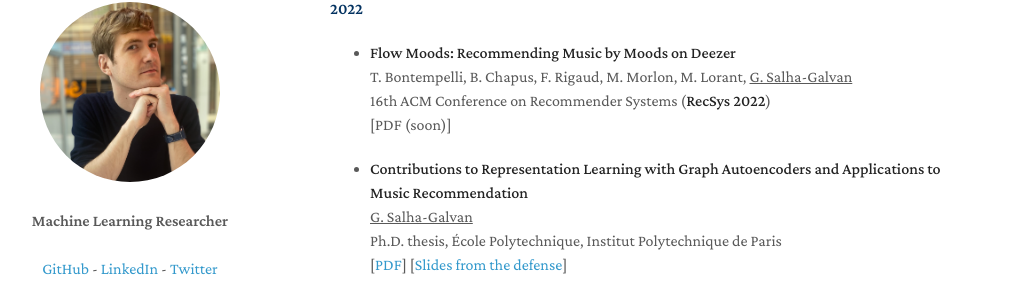
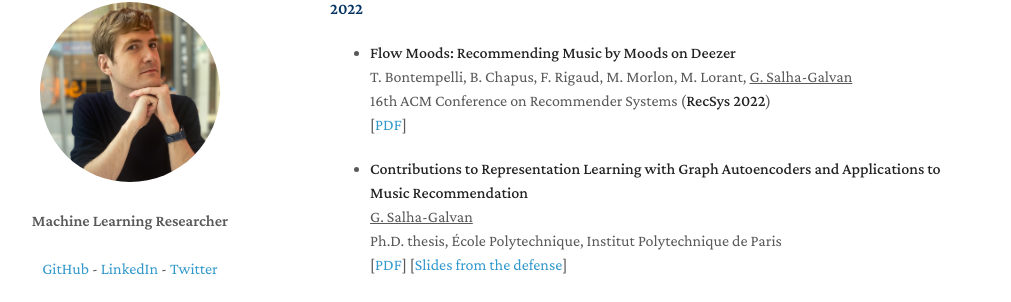
Before and after one commit to GuillaumeSalhaGalvan/GuillaumeSalhaGalvan.github.io, a Jekyll site: the page built from index.md, in a window 1280 px wide and 900 px high, scrolled down 747 px. Shown: the part 144-446 px from the top of the window, without its empty margins (140-1151 px from the left). Built offline with Jekyll 4.4.1, drawn with Linux system fonts in a browser that asks for light colours; our own code applies the rules of GitHub Pages for plain Markdown files; a script that is not in the unit is left out.

Commit message:
Update index.md

```diff
--- a/index.md
+++ b/index.md
@@ -33,7 +33,8 @@ See me also on **<a href="https://scholar.google.fr/citations?hl=fr&authuser=1&u
 - **Flow Moods: Recommending Music by Moods on Deezer**<br>
  T. Bontempelli, B. Chapus, F. Rigaud, M. Morlon, M. Lorant, <ins>G. Salha-Galvan</ins> <br>
  16th ACM Conference on Recommender Systems (**RecSys 2022**) <br>
- [PDF (soon)]
+ [<a href="https://arxiv.org/pdf/2207.11229.pdf" target="_blank">PDF</a>]
+
 
 - **Contributions to Representation Learning with Graph Autoencoders and Applications to Music Recommendation**<br>
  <ins>G. Salha-Galvan</ins> <br>
```
